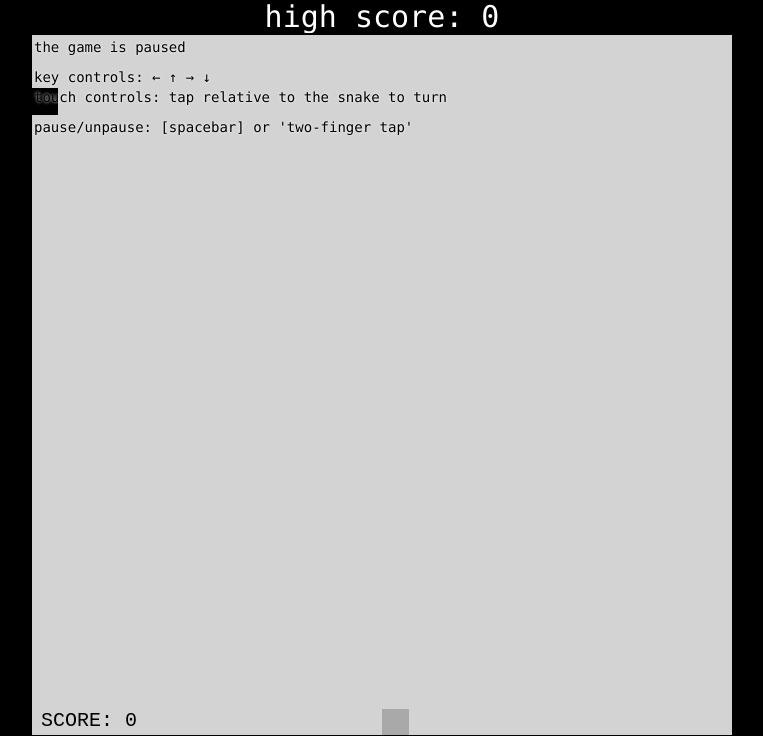
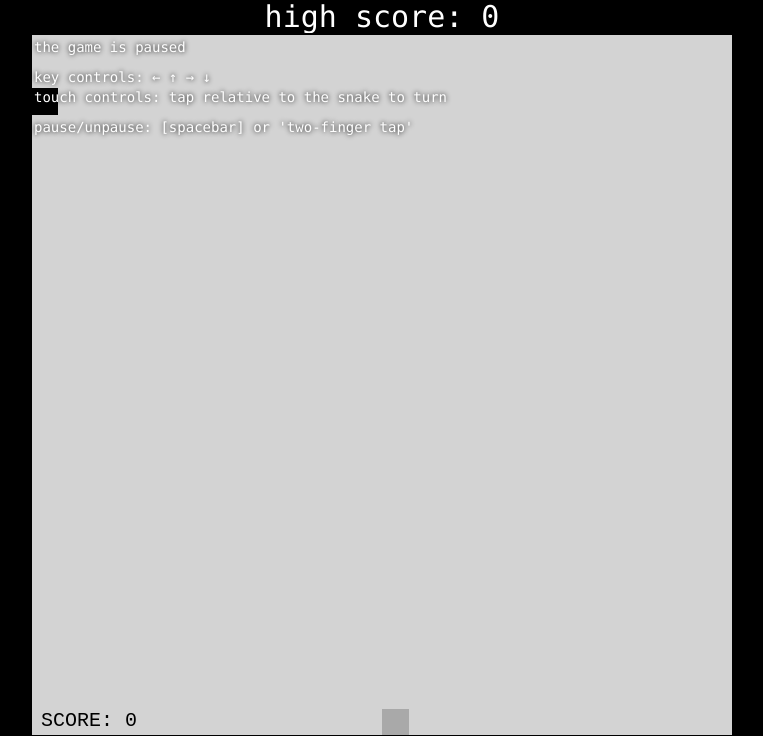
Before and after one commit to bobroadway/bobroadwaydotcom, a PHP site: page /projects/snake/index.php in a window 1280 px wide. Shown: the part 51-787 px from the top of the page, without its empty margins (258-1021 px from the left). Run offline with PHP 8.4, Linux system fonts and the light colour scheme; some libraries are stand-ins or nearby versions.

Commit message:
pause screen text fix

```diff
--- a/projects/snake/snake.css
+++ b/projects/snake/snake.css
@@ -58,8 +58,8 @@ canvas, #pauseScreen {
     background-color: transparent;
     position: absolute;
     padding: 2px;
-    color: black;
-    text-shadow: 0 0 3px white;
+    color: white;
+    text-shadow: 0 0 5px black;
     z-index: 100;
 }
 
```
